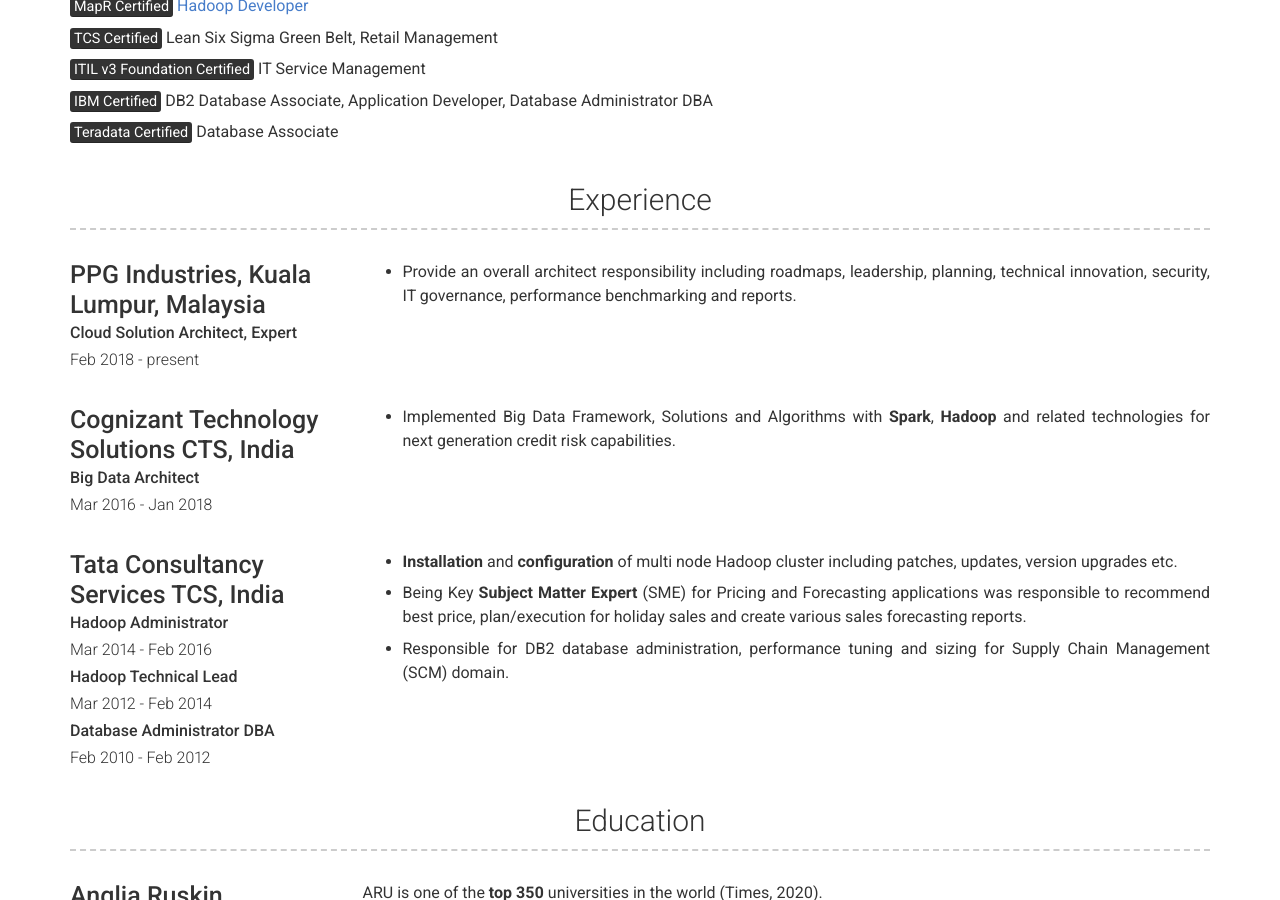
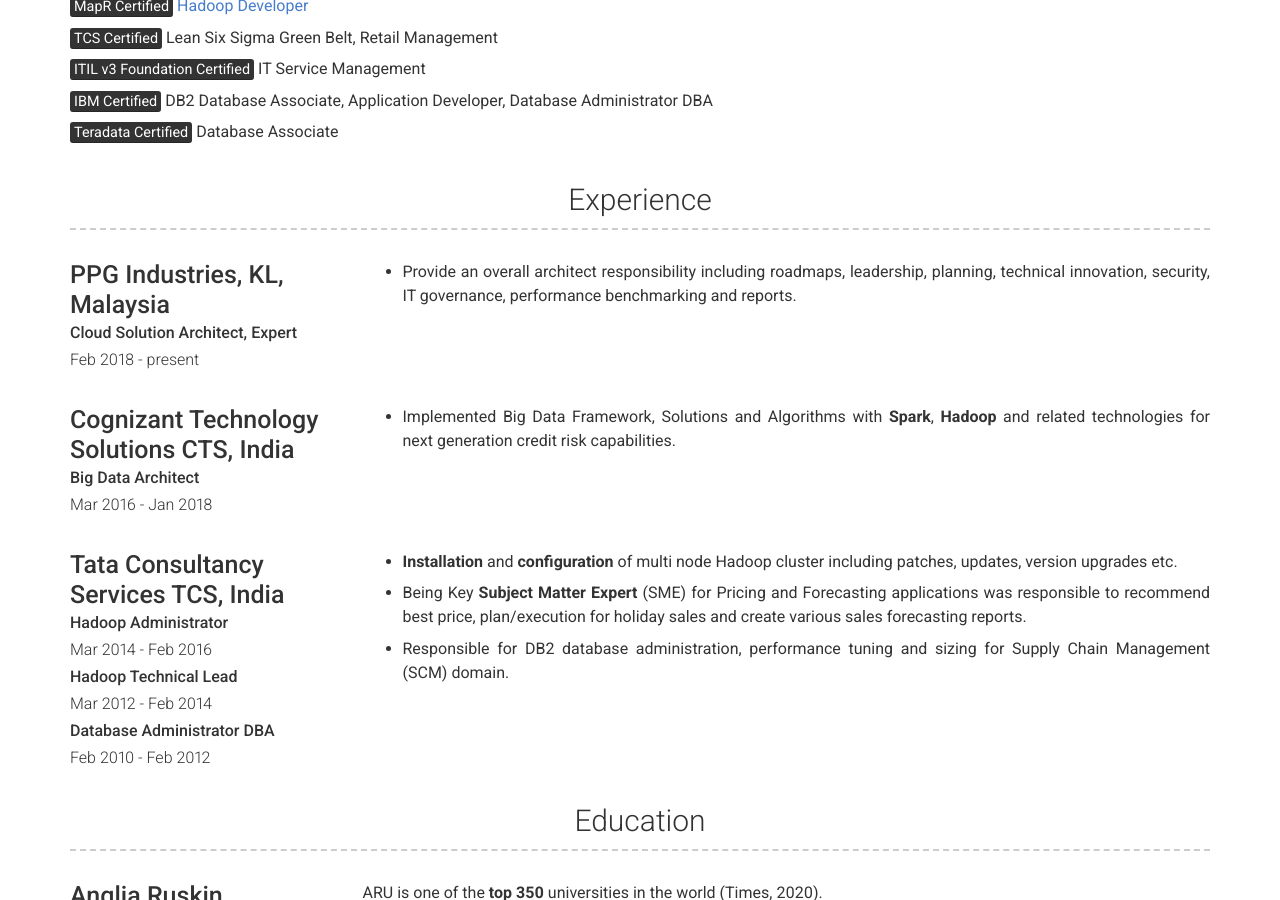
Before and after one commit to mohd-hasnain/mohd-hasnain.github.io, a Jekyll site: the page built from index.md, in a window 1280 px wide and 900 px high, scrolled down 994 px. Built offline with Jekyll 4.4.1, drawn with Linux system fonts in a browser that asks for light colours; nearby versions of some CDN libraries.

Commit message:
Update experience.yml

```diff
--- a/_data/experience.yml
+++ b/_data/experience.yml
@@ -1,5 +1,5 @@
 # Experience template
-- company:  PPG Industries, Kuala Lumpur, Malaysia
+- company:  PPG Industries, KL, Malaysia
   #link: https://ppg.com/
   job_title: Cloud Solution Architect, Expert
   dates: Feb 2018 - present
```
